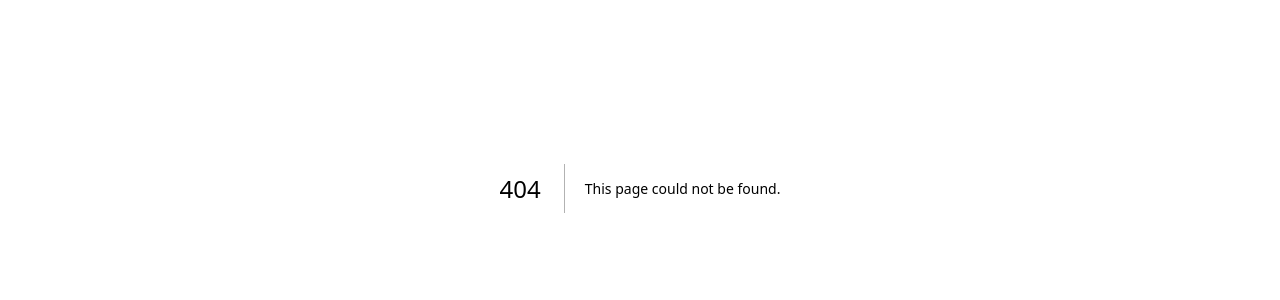
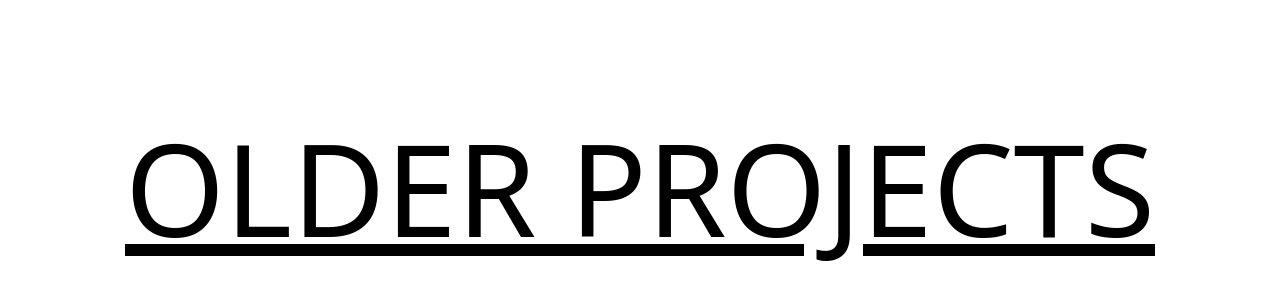
Before and after one commit to doilyuser/portfolio, a Next.js app: page /Components/OlderProjects in a window 1280 px wide. Before the commit this address had no page. Shown: the part 212-512 px from the top of the page. Built offline with nearby package versions, Linux system fonts and the light colour scheme.

Commit message:
Add older projects component

```diff
--- /dev/null
+++ b/pages/Components/OlderProjects.tsx
@@ -0,0 +1,15 @@
+export default function OlderProjects() {
+    return (
+        <>
+            <div className="snap-start shrink-0 grid h-screen">
+                <div className='flex flex-col h-full justify-center place-items-center'>
+                    <a href="https://github.com/doilyuser?tab=repositories">
+                        <h2 className="uppercase underline text-3xl sm:text-5xl md:text-6xl lg:text-7xl xl:text-9xl">
+                            Older projects
+                        </h2>
+                    </a>
+                </div>
+            </div>
+        </>
+    )
+}
--- a/pages/portfolio.tsx
+++ b/pages/portfolio.tsx
@@ -5,6 +5,7 @@ import PortfolioSplash from './Components/PortfolioSplash';
 import PortfolioArticle from './Components/PortfolioArticle';
 import PingpongArticle from './Components/PingpongArticle';
 import MoneyArticle from './Components/MoneyArticle';
+import OlderProjects from './Components/OlderProjects';
 
 const courier = Courier_Prime({
   subsets: ['latin'],
@@ -34,6 +35,7 @@ export default function Portfolio() {
         <PortfolioArticle />
         <PingpongArticle />
         <MoneyArticle />
+        <OlderProjects />
       </div>
     </div>
   )
```
Also changed, not shown: pages/Components/OtherProjects.tsx (deleted).
